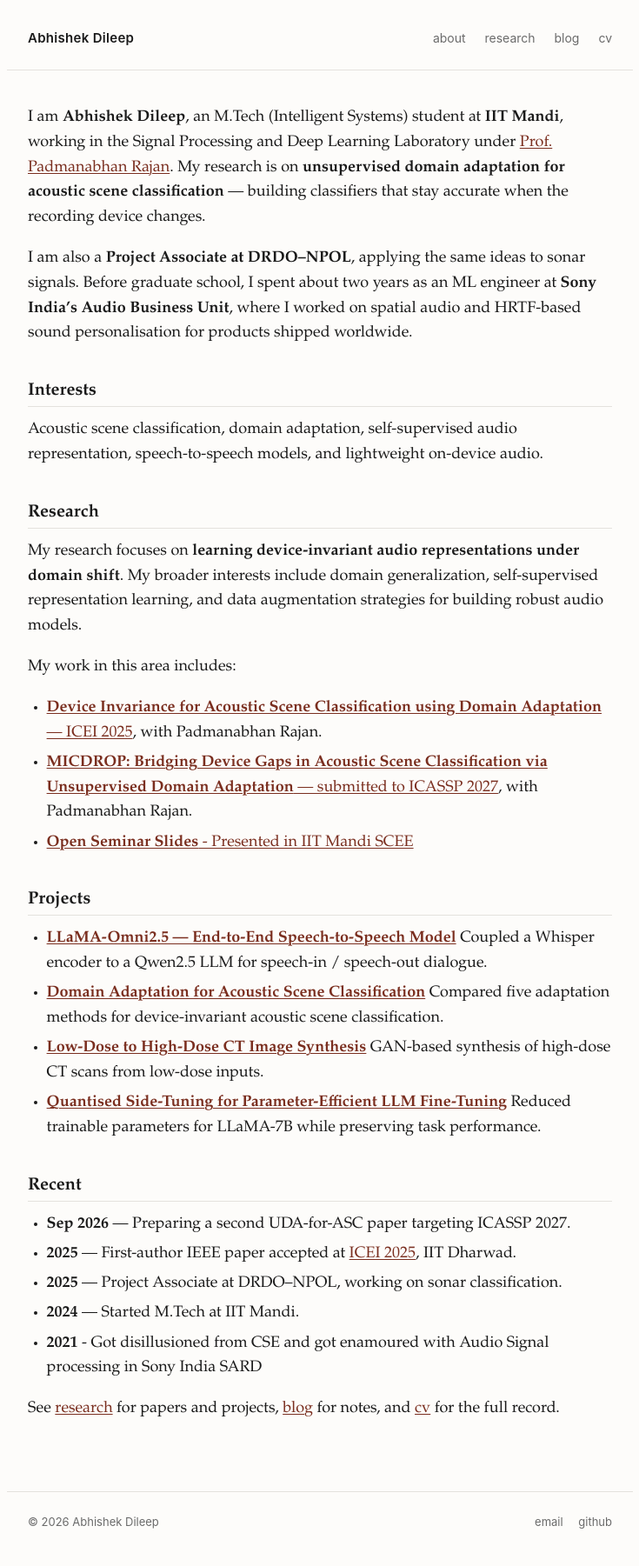
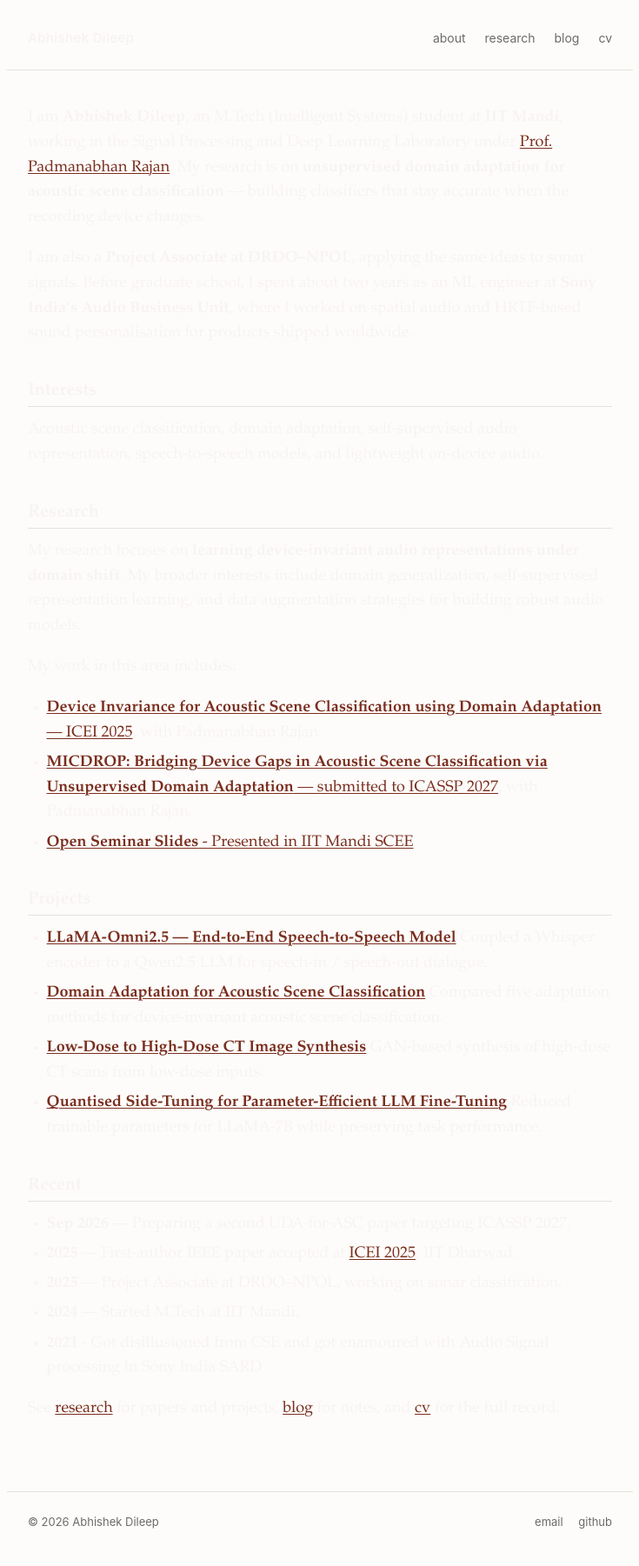
Before and after one commit to Abhishekdileep/abhishekdileep.github.io, a Jekyll site: the page built from index.md, in a window 1280 px wide. Shown: the whole page at 87% size, without its empty margins (272-1007 px from the left). Built offline with Jekyll 4.4.1, drawn with Linux system fonts in a browser that asks for light colours.

Commit message:
black to white

```diff
--- a/assets/css/main.css
+++ b/assets/css/main.css
@@ -1,7 +1,7 @@
 /* --- tokens --- */
 :root {
   --bg: #fdfcfa;
-  --fg: #1a1a1a;
+  --fg: #f8f3f3;
   --muted: #6b6b6b;
   --rule: #e4e2dd;
   --accent: #7a2e1f;
@@ -10,9 +10,9 @@
   --sans: -apple-system, BlinkMacSystemFont, "Segoe UI", Roboto, Helvetica, Arial, sans-serif;
   --mono: ui-monospace, SFMono-Regular, Menlo, Consolas, monospace;
 }
-@media (prefers-color-scheme: dark) {
+@media (prefers-color-scheme: white) {
   :root {
-    --bg: #14140f;
+    --bg: #f5f5f3;
     --fg: #ecebe7;
     --muted: #9a978f;
     --rule: #2b2a24;
```
